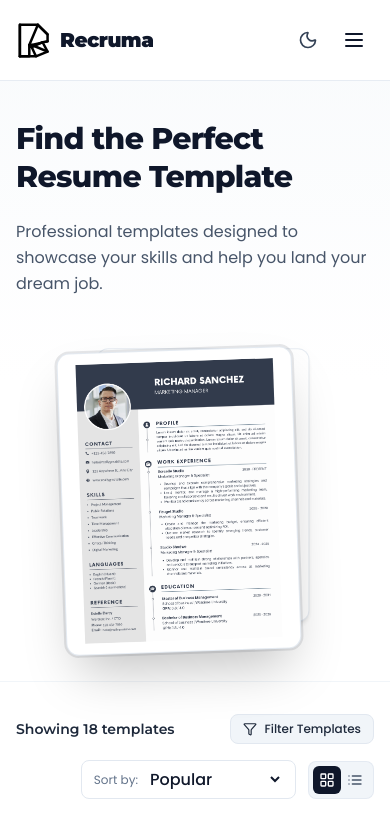
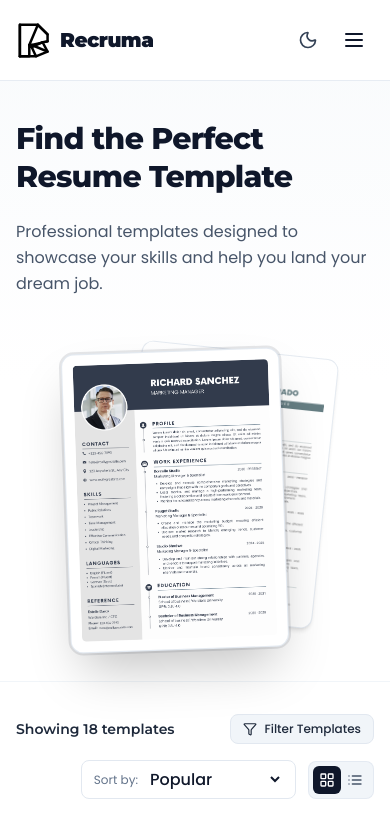
Before and after one commit to KhawajaIdrees/Recruma, a Next.js app: page /templates in a window 390 px wide. Shown: the top 830 px of the page. Built offline with nearby package versions, Linux system fonts and the light colour scheme.

Commit message:
Increased Mobile Offset for first two template on template page

```diff
--- a/src/app/templates/page.tsx
+++ b/src/app/templates/page.tsx
@@ -421,14 +421,16 @@ export default function TemplatesPage() {
                   </svg>
                 </div>
 
-                {/* Overlapping Resume Cards Mockup with Interactive Hover */}
+                {/* Overlapping Resume Cards Mockup with Interactive Hover & Mobile Tap */}
                 <div className="relative w-full max-w-xs sm:max-w-md h-72 sm:h-80 flex items-center justify-center py-4 select-none pointer-events-auto">
                   {/* Template Card 1 (Modern Professional) */}
                   <div
                     onMouseEnter={() => setHoveredHeroCard(1)}
-                    className={`absolute transform transition-all duration-300 ease-out p-2.5 bg-white rounded-xl border border-slate-200/90 overflow-hidden w-56 sm:w-68 h-72 sm:h-80 ${hoveredHeroCard === 1
-                        ? "z-20 -translate-x-4 sm:-translate-x-6 translate-y-1 -rotate-2 scale-105 shadow-2xl ring-2 ring-slate-900/10"
-                        : "z-10 -translate-x-2 sm:-translate-x-3 translate-y-3 -rotate-4 scale-95 opacity-90 shadow-md"
+                    onTouchStart={() => setHoveredHeroCard(1)}
+                    onClick={() => setHoveredHeroCard(1)}
+                    className={`absolute transform transition-all duration-300 ease-out p-2.5 bg-white rounded-xl border border-slate-200/90 overflow-hidden w-52 sm:w-68 h-68 sm:h-80 cursor-pointer ${hoveredHeroCard === 1
+                        ? "z-20 -translate-x-5 sm:-translate-x-6 translate-y-1 -rotate-2 scale-105 shadow-2xl ring-2 ring-slate-900/10"
+                        : "z-10 -translate-x-8 sm:-translate-x-3 translate-y-3 -rotate-6 scale-95 opacity-95 shadow-md"
                       }`}
                   >
                     <img
@@ -441,9 +443,11 @@ export default function TemplatesPage() {
                   {/* Template Card 2 (Executive Classic) */}
                   <div
                     onMouseEnter={() => setHoveredHeroCard(2)}
-                    className={`absolute transform transition-all duration-300 ease-out p-2.5 bg-white rounded-xl border border-slate-200/90 overflow-hidden w-56 sm:w-68 h-72 sm:h-80 ${hoveredHeroCard === 2
-                        ? "z-20 translate-x-4 sm:translate-x-6 -translate-y-1 rotate-2 scale-105 shadow-2xl ring-2 ring-slate-900/10"
-                        : "z-10 translate-x-2 sm:translate-x-3 -translate-y-3 rotate-5 scale-95 opacity-90 shadow-md"
+                    onTouchStart={() => setHoveredHeroCard(2)}
+                    onClick={() => setHoveredHeroCard(2)}
+                    className={`absolute transform transition-all duration-300 ease-out p-2.5 bg-white rounded-xl border border-slate-200/90 overflow-hidden w-52 sm:w-68 h-68 sm:h-80 cursor-pointer ${hoveredHeroCard === 2
+                        ? "z-20 translate-x-5 sm:translate-x-6 -translate-y-1 rotate-2 scale-105 shadow-2xl ring-2 ring-slate-900/10"
+                        : "z-10 translate-x-8 sm:translate-x-3 -translate-y-3 rotate-6 scale-95 opacity-95 shadow-md"
                       }`}
                   >
                     <img
```
